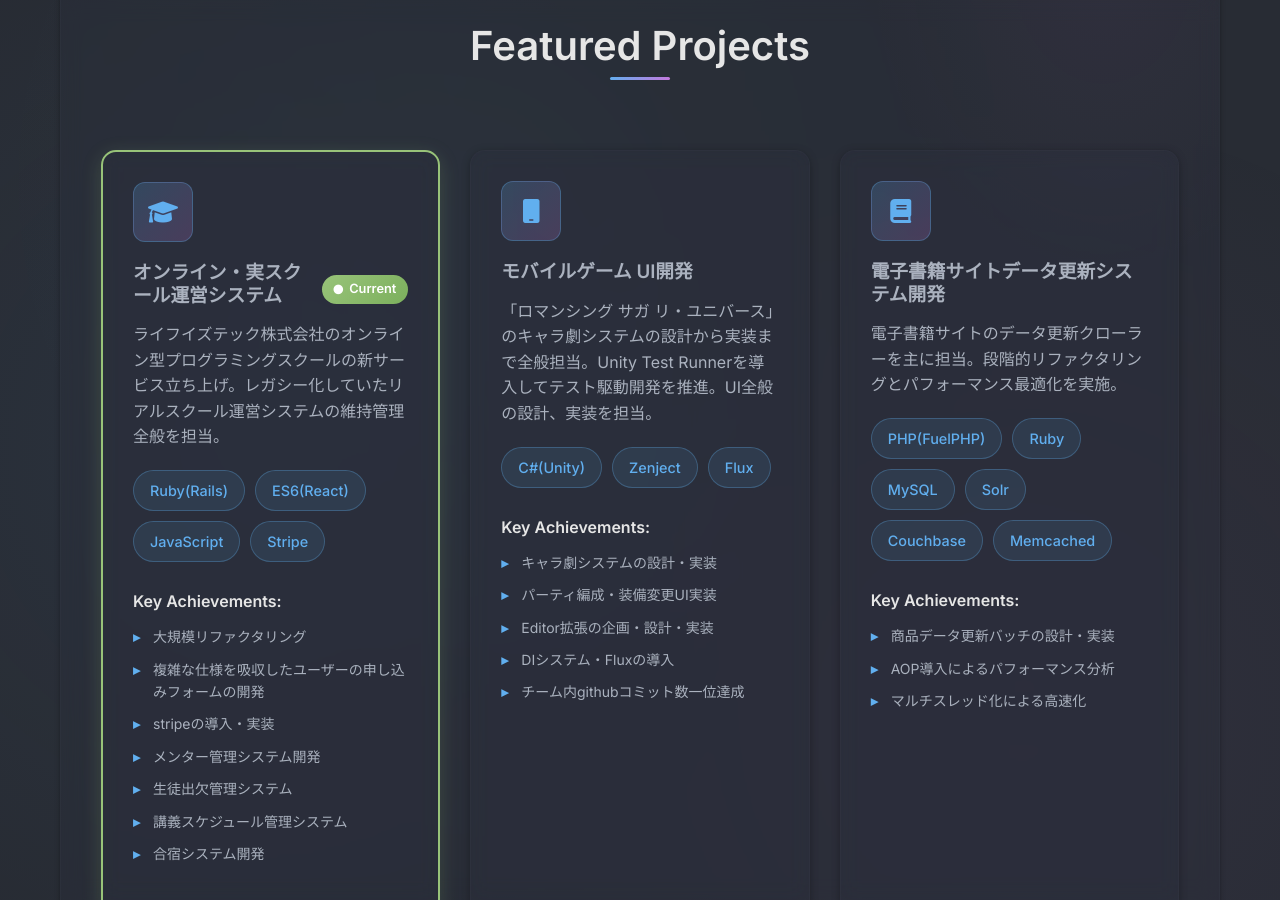
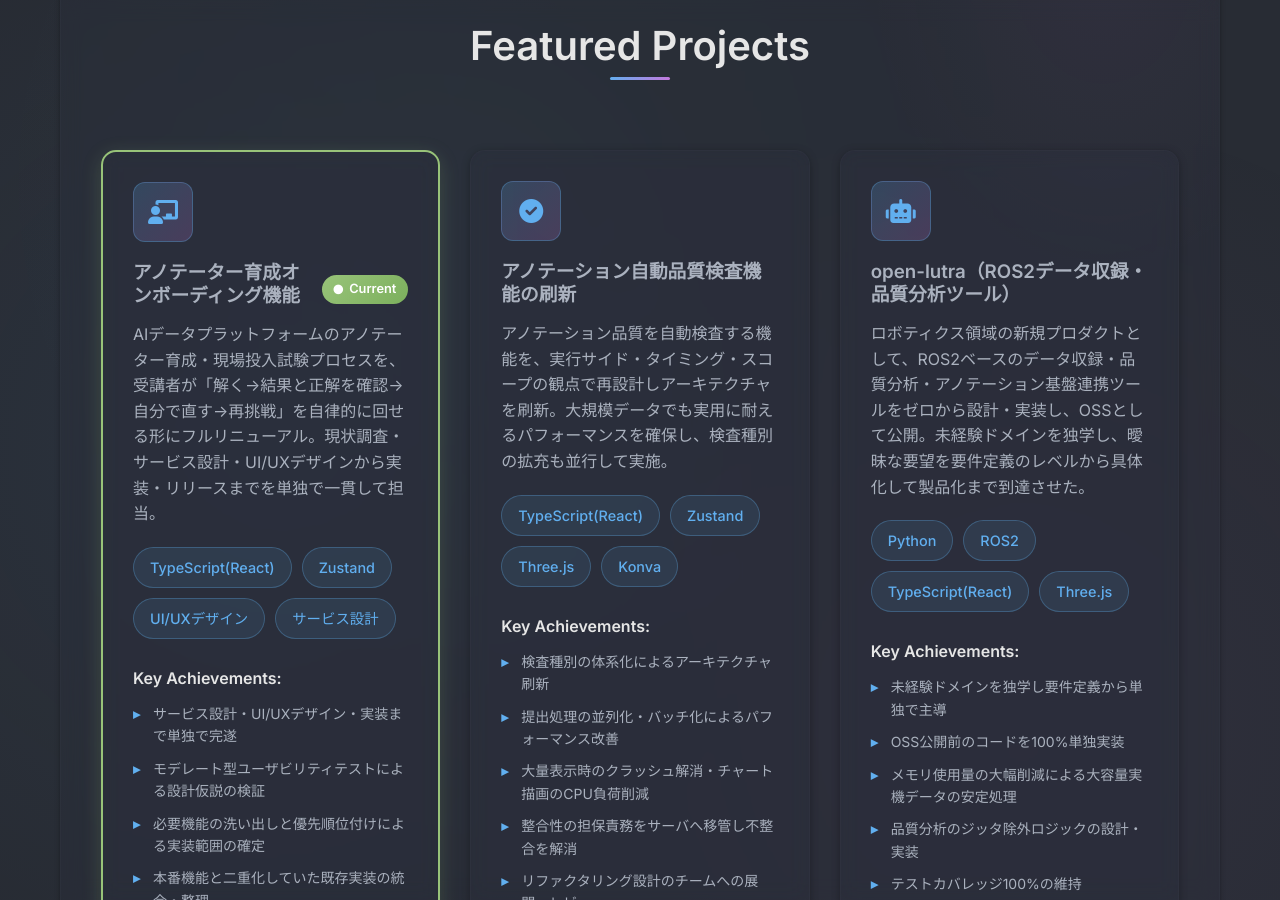
Before and after one commit to h-iwata/profile, a Jekyll site: the page built from index.html, in a window 1280 px wide and 900 px high, scrolled down 1643 px. Built offline with Jekyll 4.4.1, drawn with Linux system fonts in a browser that asks for light colours; some of the changed text lies outside the part shown.

```diff
--- a/_data/experience.yml
+++ b/_data/experience.yml
@@ -1,6 +1,35 @@
+- company: 'FastLabel株式会社'
+  title: 'AIデータプラットフォーム開発'
+  department: '開発部（フルスタックリードエンジニア）'
+  period: '2025年12月 - 現在'
+  current: true
+  technologies:
+    - 'TypeScript(React)'
+    - 'Zustand'
+    - 'Three.js'
+    - 'Konva'
+    - 'Python'
+    - 'ROS2'
+    - 'AWS'
+  description: |
+    AIデータプラットフォームの開発を、フロントエンドを中心にフルスタックでリード。
+    アノテーター育成向けオンボーディング機能では、現状調査・サービス設計・UI/UXデザインから
+    実装・リリースまでを単独で一貫して担当し、ゼロベースでリニューアルを完遂。
+    自動品質検査機能のアーキテクチャ刷新、ロボティクス領域の新規プロダクト立ち上げ、
+    原価改善に直結する機能開発も、要件定義から設計・実装まで主導している。
+  tasks:
+    - 'アノテーター育成向けオンボーディング機能のフルリニューアルを単独で完遂（サービス設計・UI/UXデザイン・フロント/バックエンド実装まで一貫担当）'
+    - 'プロトタイプ検証・ユーザビリティテストに基づく要件定義と実装範囲の決定'
+    - '自動品質検査機能のアーキテクチャ刷新・大幅なパフォーマンス改善'
+    - '中長期リファクタリング計画の策定とチームへの運用展開'
+    - 'ROS2ベースのデータ収録・品質分析ツール「open-lutra」の新規開発とOSS公開'
+    - '3D点群・2D画像アノテーションツールのUI改善'
+    - 'インフラ・AI推論コストの削減とパフォーマンスチューニング'
+    - '設計レビュー・PRレビューによるチーム開発の技術的牽引'
+
 - company: 'ライフイズテック株式会社'
   title: 'オンライン・実スクール運営システム開発'
-  department: 'システム開発チーム'
+  department: 'システム開発チーム（フリーランス）'
   period: '2018年3月 - 現在'
   current: true
   technologies:
--- a/_data/projects.yml
+++ b/_data/projects.yml
@@ -1,3 +1,47 @@
+- title: "アノテーター育成オンボーディング機能"
+  description: "AIデータプラットフォームのアノテーター育成・現場投入試験プロセスを、受講者が「解く→結果と正解を確認→自分で直す→再挑戦」を自律的に回せる形にフルリニューアル。現状調査・サービス設計・UI/UXデザインから実装・リリースまでを単独で一貫して担当。"
+  technologies: ["TypeScript(React)", "Zustand", "UI/UXデザイン", "サービス設計"]
+  period: "2026年7月 - 現在"
+  current: true
+  image: "chalkboard-user"
+  github_url: "https://github.com/h-iwata"
+  highlights:
+    - "サービス設計・UI/UXデザイン・実装まで単独で完遂"
+    - "モデレート型ユーザビリティテストによる設計仮説の検証"
+    - "必要機能の洗い出しと優先順位付けによる実装範囲の確定"
+    - "本番機能と二重化していた既存実装の統合・整理"
+    - "自分の解答と正解を対比できる結果画面の新規設計"
+    - "指標を分解して弱点が分かる評価表示の実装"
+
+- title: "アノテーション自動品質検査機能の刷新"
+  description: "アノテーション品質を自動検査する機能を、実行サイド・タイミング・スコープの観点で再設計しアーキテクチャを刷新。大規模データでも実用に耐えるパフォーマンスを確保し、検査種別の拡充も並行して実施。"
+  technologies: ["TypeScript(React)", "Zustand", "Three.js", "Konva"]
+  period: "2026年4月 - 2026年7月"
+  current: false
+  image: "circle-check"
+  github_url: "https://github.com/h-iwata"
+  highlights:
+    - "検査種別の体系化によるアーキテクチャ刷新"
+    - "提出処理の並列化・バッチ化によるパフォーマンス改善"
+    - "大量表示時のクラッシュ解消・チャート描画のCPU負荷削減"
+    - "整合性の担保責務をサーバへ移管し不整合を解消"
+    - "リファクタリング設計のチームへの展開・レビュー"
+
+- title: "open-lutra（ROS2データ収録・品質分析ツール）"
+  description: "ロボティクス領域の新規プロダクトとして、ROS2ベースのデータ収録・品質分析・アノテーション基盤連携ツールをゼロから設計・実装し、OSSとして公開。未経験ドメインを独学し、曖昧な要望を要件定義のレベルから具体化して製品化まで到達させた。"
+  technologies: ["Python", "ROS2", "TypeScript(React)", "Three.js"]
+  period: "2026年1月 - 2026年3月"
+  current: false
+  image: "robot"
+  github_url: "https://github.com/h-iwata"
+  highlights:
+    - "未経験ドメインを独学し要件定義から単独で主導"
+    - "OSS公開前のコードを100%単独実装"
+    - "メモリ使用量の大幅削減による大容量実機データの安定処理"
+    - "品質分析のジッタ除外ロジックの設計・実装"
+    - "テストカバレッジ100%の維持"
+    - "URDFビューア・テレメトリ連動の実装"
+
 - title: "オンライン・実スクール運営システム"
   description: "ライフイズテック株式会社のオンライン型プログラミングスクールの新サービス立ち上げ。レガシー化していたリアルスクール運営システムの維持管理全般を担当。"
   technologies: ["Ruby(Rails)", "ES6(React)", "JavaScript", "Stripe"]
```
Also changed, not shown: AGENTS.md (+3 -3 lines), README.md, 1 other file.
